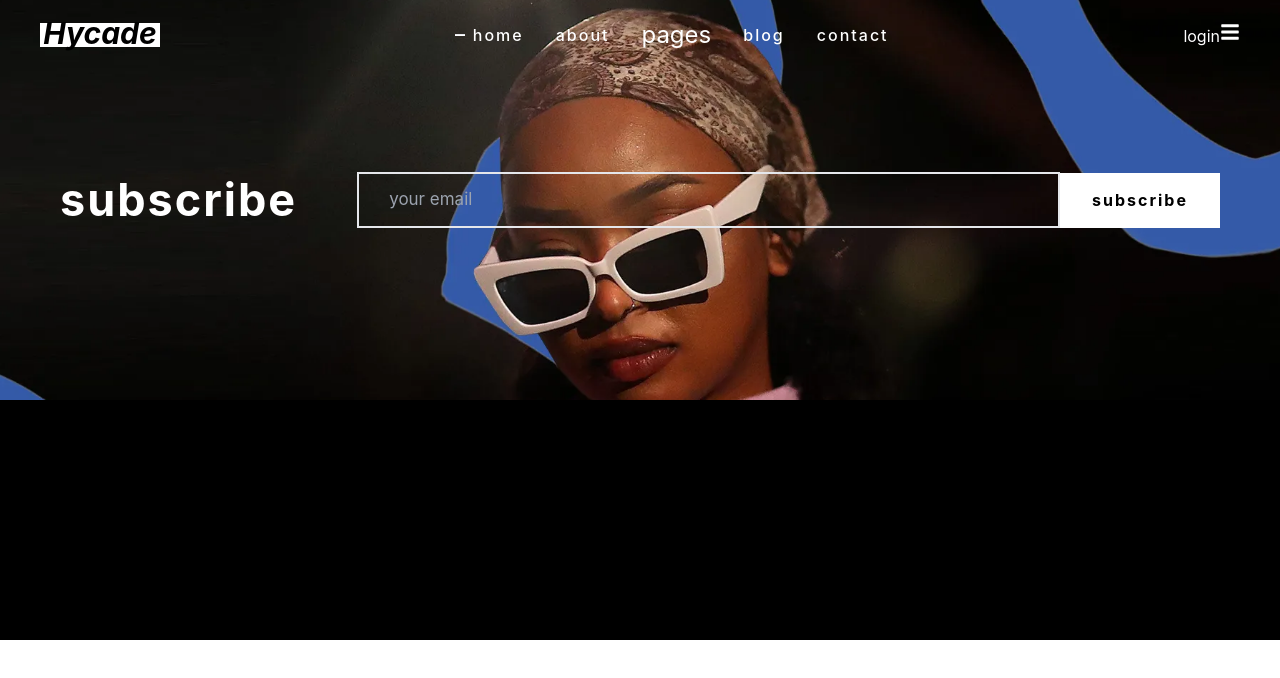
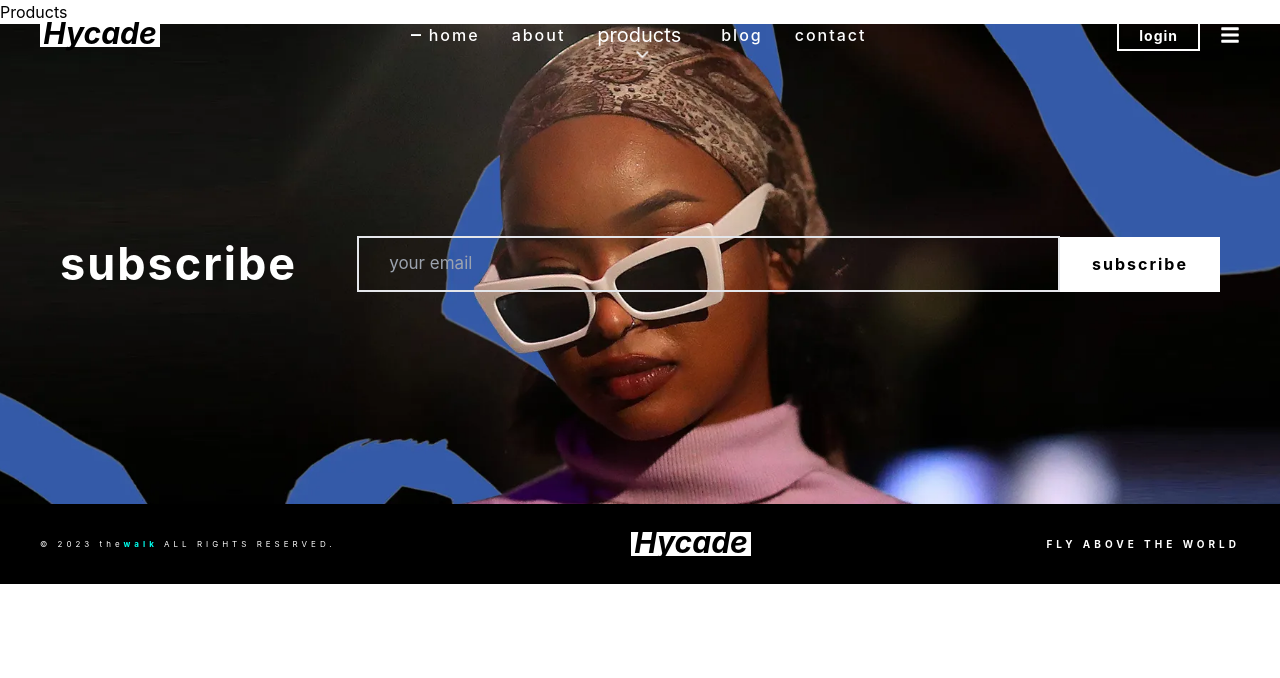
Before and after one commit to RithmaRandima/Hycade-Fashion-App-React-Tailwind-CSS, a React (Create React App) app: page /kids in a window 1280 px wide. Shown: the top 678 px of the page. Built offline with nearby package versions, Linux system fonts and the light colour scheme.

Commit message:
update sidebar footer navbar

```diff
--- a/src/App.js
+++ b/src/App.js
@@ -7,11 +7,13 @@ import Shop from "./Pages/Shop";
 import AboutUsPage from "./Pages/AboutUsPage";
 import ContactUs from "./Pages/ContactUs";
 import Footer from "./components/Footer/Footer";
+import Products from "./Pages/Products";
 
 export const ShopContext = createContext(null);
 
 function App() {
   const [sideBar, setSideBar] = useState(false);
+  const [sideBarValue, setSideBarValue] = useState("");
 
   const hideSidebar = () => {
     if (window.scrollY >= 200) {
@@ -23,13 +25,45 @@ function App() {
 
   return (
     <div className="overflow-x-hidden">
-      <ShopContext.Provider value={{ sideBar, setSideBar }}>
+      <ShopContext.Provider
+        value={{ sideBar, setSideBar, sideBarValue, setSideBarValue }}
+      >
         <BrowserRouter>
           <Navbar />
           <Routes>
             <Route path="/" element={<Shop />} />
             <Route path="/about" element={<AboutUsPage />} />
             <Route path="/contact" element={<ContactUs />} />
+            <Route
+              path="/mens"
+              element={
+                <Products
+                  // image={men_banner}
+                  category="men"
+                  product_title="Men's"
+                />
+              }
+            />
+            <Route
+              path="/womens"
+              element={
+                <Products
+                  // image={men_banner}
+                  category="men"
+                  product_title="Men's"
+                />
+              }
+            />
+            <Route
+              path="/kids"
+              element={
+                <Products
+                  // image={men_banner}
+                  category="men"
+                  product_title="Men's"
+                />
+              }
+            />
           </Routes>
           <Footer />
         </BrowserRouter>
--- /dev/null
+++ b/src/Pages/Products.jsx
@@ -0,0 +1,7 @@
+import React from "react";
+
+const Products = () => {
+  return <div>Products</div>;
+};
+
+export default Products;
--- a/src/components/Blog/Blog.jsx
+++ b/src/components/Blog/Blog.jsx
@@ -1,12 +1,8 @@
 import React from "react";
 import BlogBox from "./BlogBox/BlogBox";
-import img1 from "../../assets/8241.jpg";
-
 import "slick-carousel/slick/slick.css";
 import "slick-carousel/slick/slick-theme.css";
 import Slider from "react-slick";
-import { HiUser } from "react-icons/hi";
-import { FaComments } from "react-icons/fa";
 import BlogTitleBox from "./BlogTitleBox/BlogTitleBox";
 
 const Blog = () => {
--- a/src/components/Footer/Footer.jsx
+++ b/src/components/Footer/Footer.jsx
@@ -4,7 +4,7 @@ import img1 from "../../assets/hero-bg-3.webp";
 
 const Footer = () => {
   return (
-    <div className="w-[100%] h-[80vh] ">
+    <div className="w-[100%] h-[70vh] ">
       {/* top */}
       <Parallax strength={200} className="w-[100%] h-[100%]">
         <Background className="custom-bg w-[100vw] h-[100%] overflow-hidden">
@@ -14,7 +14,7 @@ const Footer = () => {
             className="hero-bg-image w-[100%] h-[100%] object-cover"
           />
         </Background>
-        <div className="w-[100%] h-[50vh] flex items-center px-[60px]">
+        <div className="w-[100%] h-[60vh] flex items-center px-[60px]">
           <p className="text-[45px] text-white tracking-[2px] mr-[60px] font-[700]">
             subscribe
           </p>
@@ -31,7 +31,22 @@ const Footer = () => {
         </div>
 
         {/* bottom */}
-        <div className="w-[100%] h-[30vh] bg-black"></div>
+        <div className="flex flex-row justify-between w-[100%] h-[10vh] px-10 items-center py-4 gap-7  bg-[#000000] text-white">
+          <p className="text-[10px] md:text-[8px] tracking-[4px]">
+            © 2023 the<span className="text-[#00ffee] font-bold">walk</span> ALL
+            RIGHTS RESERVED.
+          </p>
+
+          <div className="logo relative bg-white h-[24px] italic w-[120px]">
+            <h1 className=" absolute text-black italic text-[30px] font-[700] top-[40%] left-[50%] translate-x-[-50%] translate-y-[-50%] trans">
+              Hycade
+            </h1>
+          </div>
+
+          <p className="hidden md:block text-[10px] font-bold tracking-[4px]">
+            FLY ABOVE THE WORLD
+          </p>
+        </div>
       </Parallax>
     </div>
   );
--- a/src/components/Navbar/Navbar.css
+++ b/src/components/Navbar/Navbar.css
@@ -7,3 +7,60 @@
 .white-nav .logo h1 {
   color: white;
 }
+.product-link {
+  position: relative;
+}
+
+.product-link .product-link-down-arrow {
+  position: absolute;
+  left: 50%;
+  transform: translateX(-50%);
+  bottom: -12px;
+  font-size: 15px;
+  animation: down-arrow-btn 2s ease-in-out infinite;
+}
+
+@keyframes down-arrow-btn {
+  0% {
+    transform: scale(1) translateX(-50%);
+  }
+  50% {
+    transform: scale(1.4) translateX(-40%);
+  }
+  100% {
+    transform: scale(1) translateX(-50%);
+  }
+}
+.product-link-section {
+  width: 200px;
+  height: 0px;
+  position: absolute;
+  top: 50px;
+  left: 50%;
+  transform: translateX(-50%);
+  transition: 0.4s;
+  overflow: hidden;
+  color: wheat;
+  display: flex;
+  flex-direction: column;
+  justify-content: center;
+  align-items: center;
+  background: white;
+}
+.product-link:hover .product-link-section {
+  height: 150px;
+}
+
+.product-link-item {
+  width: 100%;
+  height: 100%;
+  color: #000;
+  display: flex;
+  justify-content: flex-start;
+  padding-left: 14px;
+  align-items: center;
+}
+
+.product-link-item:hover .link-item-yellow-bar {
+  width: 20px;
+}
--- a/src/components/Navbar/Navbar.jsx
+++ b/src/components/Navbar/Navbar.jsx
@@ -3,9 +3,10 @@ import "./Navbar.css";
 import { FaBars, FaTimes } from "react-icons/fa";
 import { ShopContext } from "../../App";
 import { Link } from "react-router-dom";
+import { IoIosArrowDown } from "react-icons/io";
 
 const Navbar = () => {
-  const { sideBar, setSideBar } = useContext(ShopContext);
+  const { sideBar, setSideBar, setSideBarValue } = useContext(ShopContext);
   const [showBar, setShowBar] = useState("home");
   const [color, setColor] = useState(false);
 
@@ -34,6 +35,7 @@ const Navbar = () => {
         </h1>
       </div>
 
+      {/* link section */}
       <div>
         <ul className=" flex gap-8">
           <li
@@ -69,8 +71,68 @@ const Navbar = () => {
             </Link>
           </li>
 
-          <li className="text-[24px] cursor-pointer">
-            <p>pages</p>
+          <li className="product-link flex items-center gap-2 text-[20px] cursor-pointer text-center relative">
+            {showBar === "product" && (
+              <hr className="w-[10px] h-[2px] bg-white"></hr>
+            )}
+            <p>products</p>
+            <div>
+              <IoIosArrowDown className="product-link-down-arrow" />
+            </div>
+            <div className="product-link-section">
+              {/* product link */}
+              <div
+                className="product-link-item flex items-center gap-2"
+                onClick={() => {
+                  setShowBar("product");
+                  window.scrollTo(0, 0);
+                }}
+              >
+                <span className="link-item-yellow-bar h-[3px]  bg-yellow-400 w-[0px] duration-300 rounded-full"></span>
+                <Link
+                  to="/mens"
+                  style={{ textDecoration: "none", color: "inherit" }}
+                >
+                  <p className="font-[500] text-[17px] tracking-[2px]">men's</p>
+                </Link>
+              </div>
+
+              {/* product link */}
+              <div
+                className="product-link-item flex items-center gap-2"
+                onClick={() => {
+                  setShowBar("product");
+                  window.scrollTo(0, 0);
+                }}
+              >
+                <span className="link-item-yellow-bar h-[3px]  bg-yellow-400 w-[0px] duration-300 rounded-full"></span>
+                <Link
+                  to="/womens"
+                  style={{ textDecoration: "none", color: "inherit" }}
+                >
+                  <p className="font-[500] text-[17px] tracking-[2px]">
+                    women's
+                  </p>
+                </Link>
+              </div>
+
+              {/* product link */}
+              <div
+                className="product-link-item flex items-center gap-2"
+                onClick={() => {
+                  setShowBar("product");
+                  window.scrollTo(0, 0);
+                }}
+              >
+                <span className="link-item-yellow-bar h-[3px]  bg-yellow-400 w-[0px] duration-300 rounded-full"></span>
+                <Link
+                  to="/kids"
+                  style={{ textDecoration: "none", color: "inherit" }}
+                >
+                  <p className="font-[500] text-[17px] tracking-[2px]">kid's</p>
+                </Link>
+              </div>
+            </div>
           </li>
 
           {showBar === "home" || showBar === "blog" ? (
@@ -98,7 +160,10 @@ const Navbar = () => {
 
           <li
             className="flex items-center gap-2 tracking-[2px] font-[500] cursor-pointer"
-            onClick={() => setShowBar("contact")}
+            onClick={() => {
+              setShowBar("contact");
+              window.scrollTo(0, 0);
+            }}
           >
             {showBar === "contact" && (
               <hr className="w-[10px] h-[2px] bg-white"></hr>
@@ -113,15 +178,26 @@ const Navbar = () => {
           </li>
         </ul>
       </div>
-      {/* button */}
 
-      <div>
-        <button>login</button>
+      {/* button section */}
+      <div className="flex gap-5 items-center">
+        <button
+          className="border-2 border-white px-5 py-[3px] text-[14px] font-[700] tracking-[1px]"
+          style={{ borderColor: color === true ? "black" : "white" }}
+          onClick={() => {
+            setSideBarValue("login");
+            setSideBar(!sideBar);
+          }}
+        >
+          login
+        </button>
         <button
           className="text-white text-[20px]"
           onClick={() => {
+            setSideBarValue("contact info");
             setSideBar(!sideBar);
           }}
+          style={{ color: color === true ? "black" : "white" }}
         >
           {sideBar ? (
             <FaTimes style={{ color: sideBar === true ? "black" : "white" }} />
--- a/src/components/Sidebar/Sidebar.jsx
+++ b/src/components/Sidebar/Sidebar.jsx
@@ -3,8 +3,7 @@ import img1 from "../../assets/hero-bg-2.webp";
 import { ShopContext } from "../../App";
 
 const Sidebar = () => {
-  const { sideBar, setSideBar } = useContext(ShopContext);
-  // "fixed z-30 h-[95vh] w-[420px] bg-white right-0 top-0 flex flex-col items-center pt-[80px] gap-7 px-10"
+  const { sideBar, sideBarValue } = useContext(ShopContext);
   return (
     <div
       className={
@@ -19,7 +18,8 @@ const Sidebar = () => {
           Hycade
         </h1>
       </div>
-
+      {/* contact info */}
+      {sideBarValue === "contact info" && (
         <div className="w-[85%] h-[205px]  grid grid-cols-3 gap-2">
           <div className="w-[100%] h-[90px] bg-blue-50">
             <img src={img1} className="w-[100%] h-[100%] object-cover" alt="" />
@@ -40,6 +40,19 @@ const Sidebar = () => {
             <img src={img1} className="w-[100%] h-[100%] object-cover" alt="" />
           </div>
         </div>
+      )}
+
+      {/* login */}
+      {sideBarValue === "login" && (
+        <div className="w-[85%] h-[205px]  grid grid-cols-3 gap-2">
+          <div className="w-[100%] h-[90px] bg-blue-50">
+            <img src={img1} className="w-[100%] h-[100%] object-cover" alt="" />
+          </div>
+          <div className="w-[100%] h-[90px] bg-blue-50">
+            <img src={img1} className="w-[100%] h-[100%] object-cover" alt="" />
+          </div>
+        </div>
+      )}
     </div>
   );
 };
```
Also changed, not shown: src/components/Hero/Hero.jsx (+0 -7 lines). Lines whose indentation alone changed are shown as unchanged.
